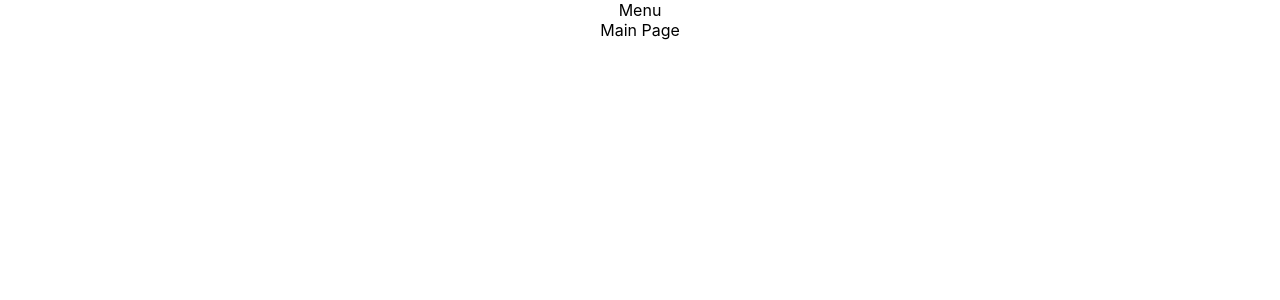
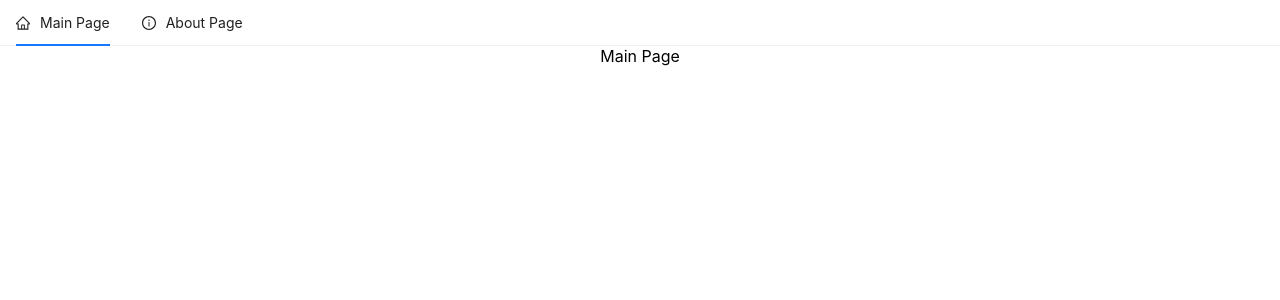
Before and after one commit to wenzhemint/foodtrunk-app, a React (Create React App) app: page / in a window 1280 px wide. Shown: the top 300 px of the page. Built offline with nearby package versions, Linux system fonts and the light colour scheme.

Commit message:
update Munu component.

```diff
--- a/src/components/Menu/Menu.tsx
+++ /dev/null
@@ -1,12 +0,0 @@
-import { FC } from "react"
-import styles from "./Menu.module.scss"
-
-const Menu: FC = () => {
-    return (
-        <div>
-            Menu
-        </div>
-    );
-};
-
-export default Menu;
--- /dev/null
+++ b/src/components/MenuComp/MenuComp.tsx
@@ -0,0 +1,39 @@
+import { FC, useState } from "react"
+import styles from "./Menu.module.scss"
+import { Menu } from "antd"
+import type { MenuProps } from 'antd'
+import { HomeOutlined, InfoCircleOutlined } from '@ant-design/icons'
+import { useNavigate } from "react-router-dom"
+
+const items: MenuProps['items'] = [
+    {
+      label: 'Main Page',
+      key: 'main',
+      icon: <HomeOutlined />,
+    },
+    {
+      label: 'About Page',
+      key: 'about',
+      icon: <InfoCircleOutlined />
+    }
+  ];
+
+const MenuComp: FC = () => {
+    const navigate = useNavigate()
+    const [current, setCurrent] = useState('mail')
+
+    const onSwichTab: MenuProps['onClick'] = (e) => {
+        console.log('menu clicked ', e);
+        const menuKey = e?.key || '/'
+        setCurrent(menuKey);
+        navigate('/'+menuKey)
+    };
+
+    return (
+        <div className="menu-comp">
+            <Menu onClick={onSwichTab} selectedKeys={[current]} mode="horizontal" items={items} />
+        </div>
+    );
+};
+
+export default MenuComp;
--- a/src/pages/AboutPage/AboutPage.tsx
+++ b/src/pages/AboutPage/AboutPage.tsx
@@ -1,10 +1,14 @@
 import { FC } from "react"
 import styles from "./AboutPage.module.scss"
+import MenuComp from "../../components/MenuComp/MenuComp"
 
 const AboutPage: FC = () => {
     return (
-        <div>
-            About Page
+        <div className="about-page">
+            <MenuComp />
+            <div className="content">
+                About Page
+            </div>
         </div>
     );
 };
--- a/src/pages/MainPage/MainPage.tsx
+++ b/src/pages/MainPage/MainPage.tsx
@@ -1,12 +1,11 @@
 import { FC } from "react"
 import styles from "./MainPage.module.scss"
-import Menu from "../../components/Menu/Menu"
-
+import MenuComp from "../../components/MenuComp/MenuComp"
 
 const MainPage: FC = () => {
     return (
         <div className="main-page">
-            <Menu />
+            <MenuComp />
             <div className="content">
                 Main Page
             </div>
--- a/src/router/router.tsx
+++ b/src/router/router.tsx
@@ -7,6 +7,10 @@ export const routerConfig = [
         element: <MainPage />,
     },
     {
+        path: "/main",
+        element: <MainPage />,
+    },
+    {
         path: "/about",
         element: <AboutPage />,
     }
```
Also changed, not shown: src/components/MenuComp/Menu.module.scss (added).
